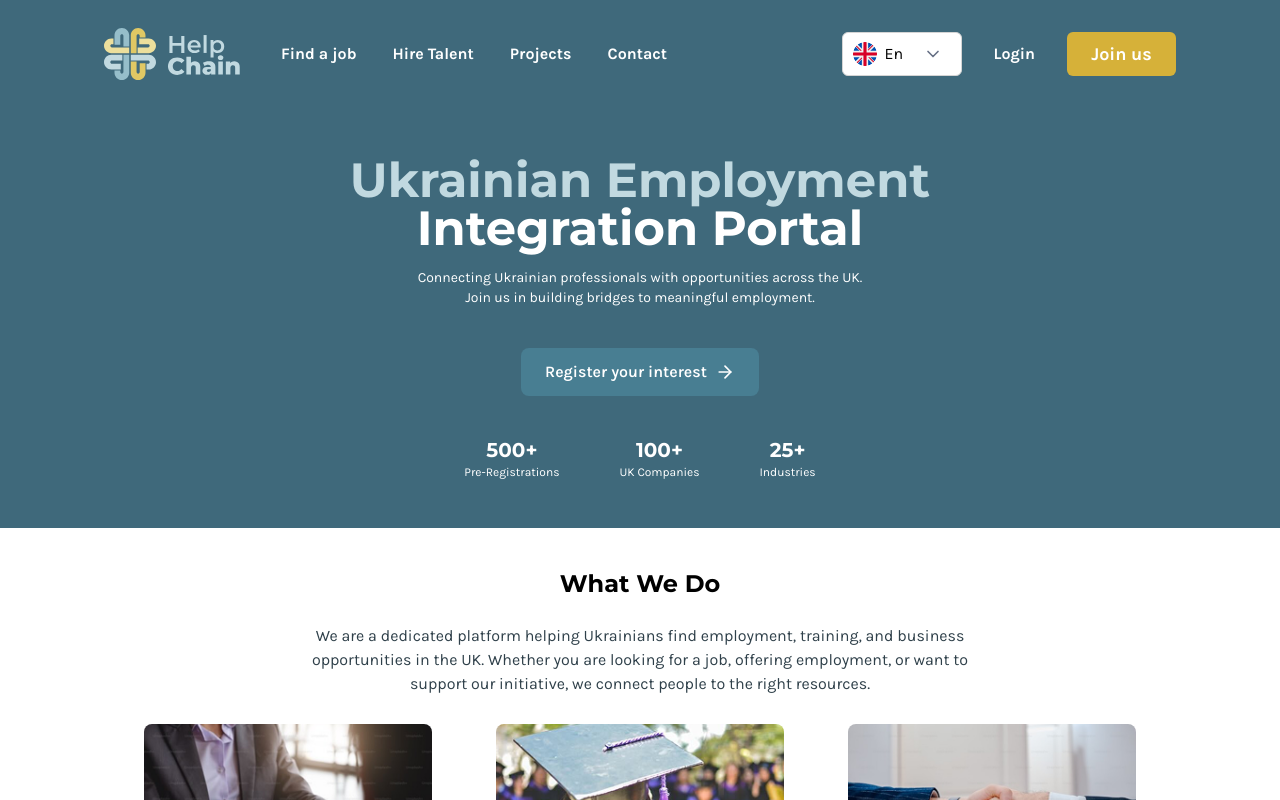
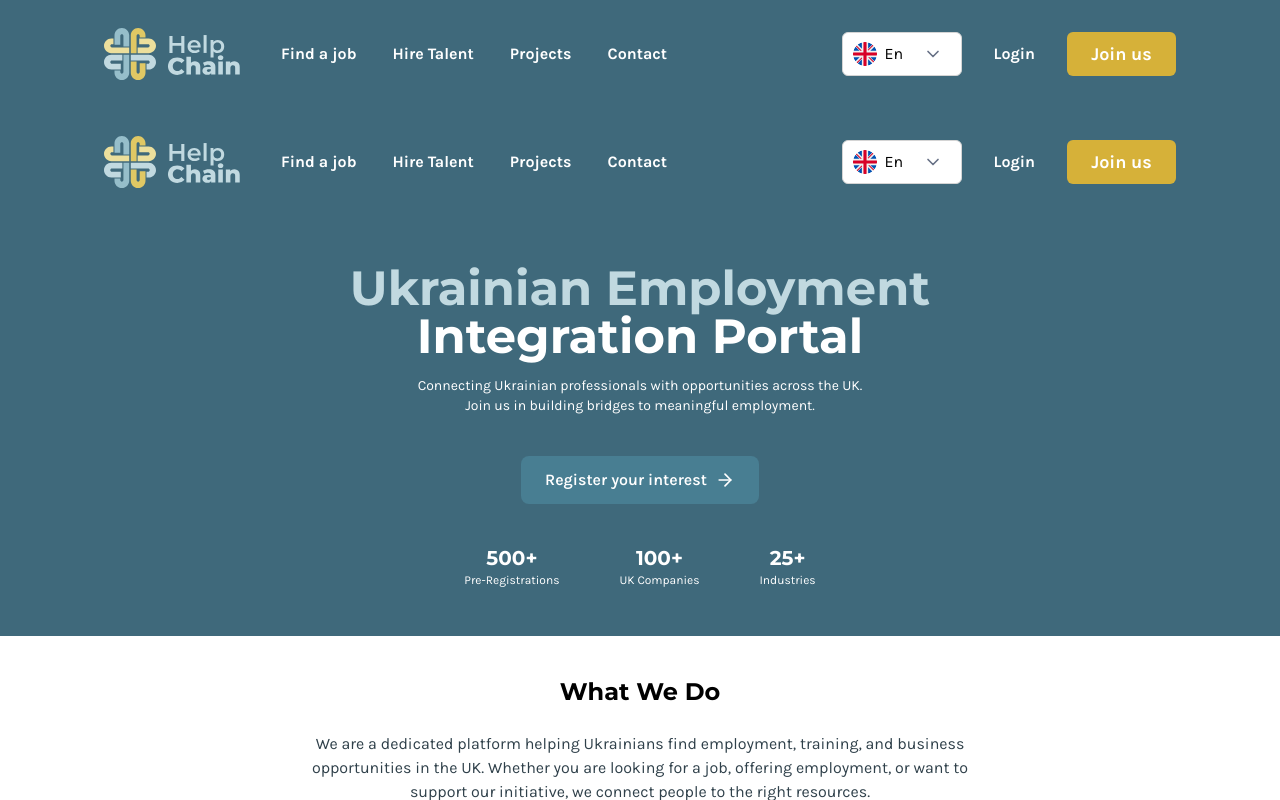
Before and after one commit to yuzbamaria/helpchain-ua, a Next.js app: page / in a window 1280 px wide. Shown: the top 800 px of the page. Built offline with nearby package versions, Linux system fonts and the light colour scheme.

Commit message:
feat(wrapper): wrap app with SessionProvider and layout updates (relates #33)

```diff
--- a/src/app/layout.tsx
+++ b/src/app/layout.tsx
@@ -1,16 +1,23 @@
 import type { Metadata } from "next";
 import "./globals.css";
+import Header from "@/components/Header";
+import AuthWrapper from "@/components/AuthWrapper";
 
 export const metadata: Metadata = {
   title: "Help Chain",
   description: "Job search app",
 };
 
-export default function RootLayout({ children, }: Readonly<{ children: React.ReactNode;}>) {
+export default function RootLayout({
+  children,
+}: Readonly<{ children: React.ReactNode }>) {
   return (
     <html lang="en">
-      <body>
-        {children}
+      <body className="h-full">
+        <AuthWrapper>
+          <Header />
+          {children}
+        </AuthWrapper>
       </body>
     </html>
   );
--- /dev/null
+++ b/src/components/AuthWrapper.tsx
@@ -0,0 +1,19 @@
+"use client";
+
+import { SessionProvider } from "next-auth/react";
+import { ReactNode } from "react";
+
+/**
+ * AuthWrapper wraps the app in a NextAuth SessionProvider.
+ *
+ * This enables:
+ * - Usage of `useSession()` in any client component
+ * - Access to authenticated user data (e.g. id, email, onboardingStep)
+ * - Conditional rendering based on authentication state
+ *
+ * 🔔 Note: Without SessionProvider, useSession() will not work.
+ */
+
+export default function AuthWrapper({ children }: { children: ReactNode }) {
+  return <SessionProvider>{children}</SessionProvider>;
+}
```
